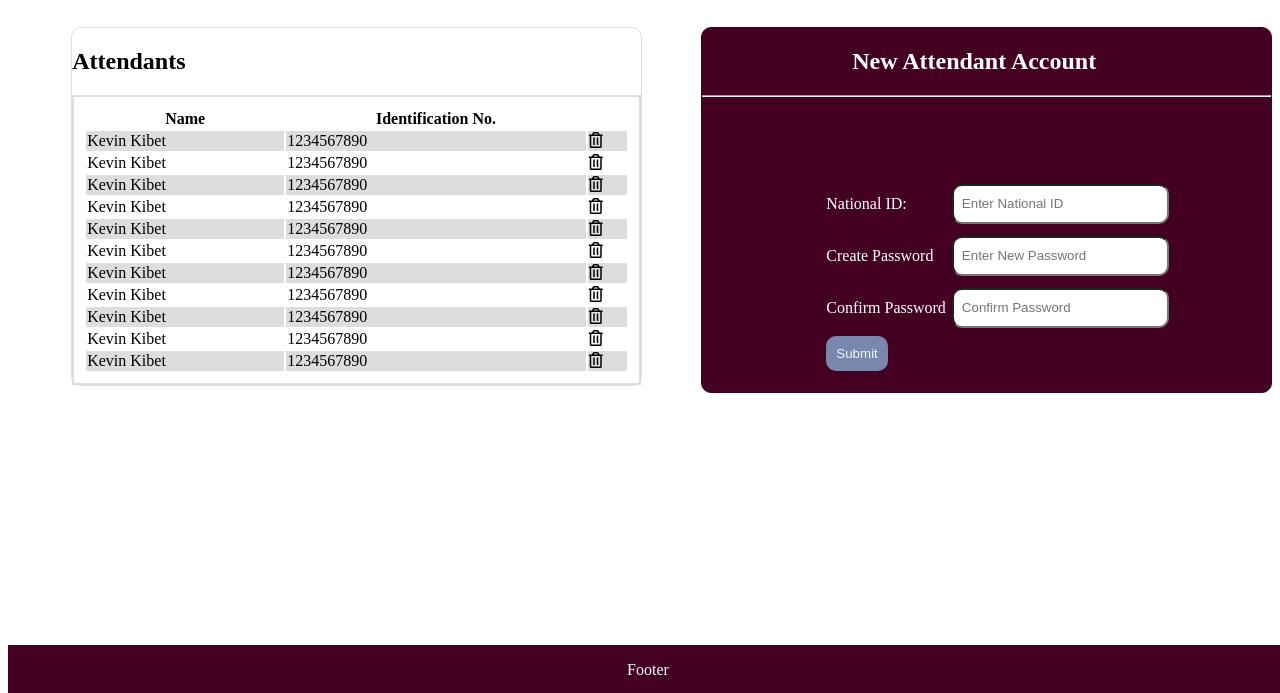
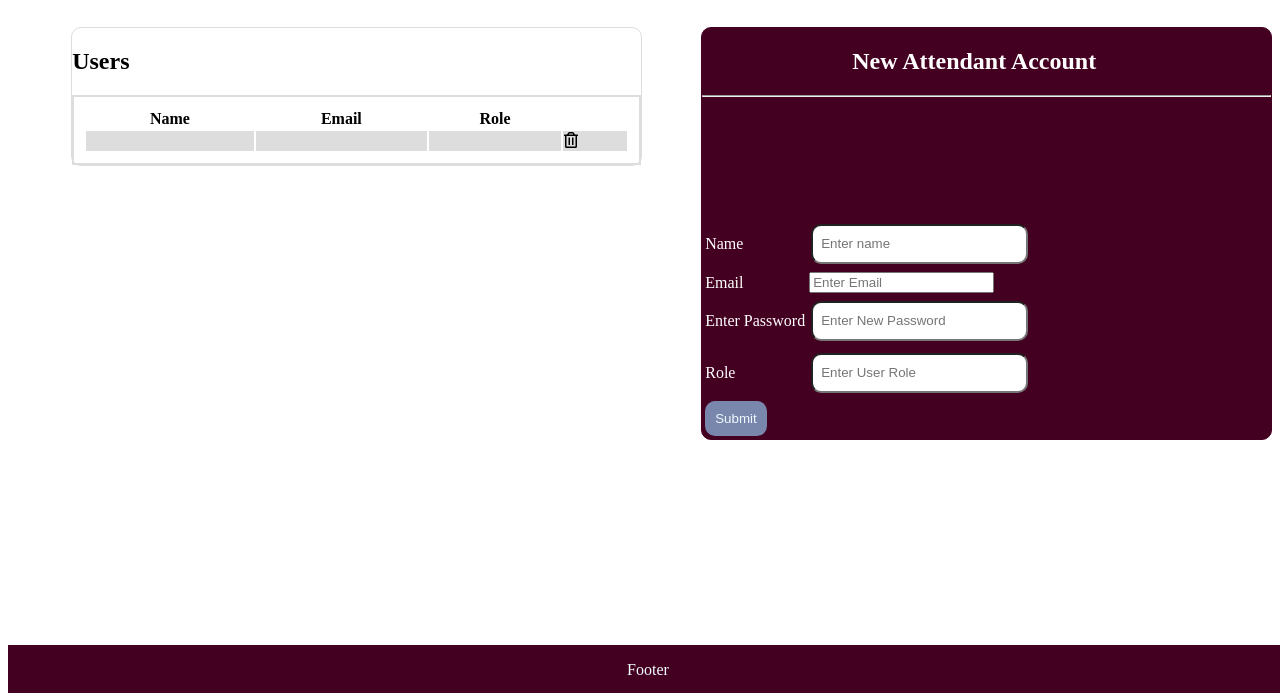
Before and after one commit to Arusey/Store-Manager-Application, a plain HTML site: page UI/attendant.html in a window 1280 px wide. Shown: the part 107-800 px from the top of the page. Drawn offline with Linux system fonts and the light colour scheme.

Commit message:
[Feature #161580515] Add user signup feature and make few changes

```diff
--- a/UI/attendant.html
+++ b/UI/attendant.html
@@ -28,114 +28,60 @@
         </div>
     </header>
     <div class="bigattendant">
-        <div class="AttendantDetails">
-            <h2>Attendants</h2>
+        <div class="AttendantDetails" id="allusers">
+            <h2>Users</h2>
             <table>
                 <tr>
                     <th>Name</th>
-                    <th>Identification No.</th>
+                    <th>Email</th>
+                    <th>Role</th>
+
                 </tr>
                 <tr>
-                    <td>Kevin Kibet</td>
-                    <td>1234567890</td>
-
-                    <td><span><i class="far fa-trash-alt"></i></span></td>
-                </tr>
-                <tr>
-                    <td>Kevin Kibet</td>
-                    <td>1234567890</td>
-
-                    <td><span><i class="far fa-trash-alt"></i></span></td>
-                </tr>
-                <tr>
-                    <td>Kevin Kibet</td>
-                    <td>1234567890</td>
-
-                    <td><span><i class="far fa-trash-alt"></i></span></td>
-                </tr>
-                <tr>
-                    <td>Kevin Kibet</td>
-                    <td>1234567890</td>
-
-                    <td><span><i class="far fa-trash-alt"></i></span></td>
-                </tr>
-                <tr>
-                    <td>Kevin Kibet</td>
-                    <td>1234567890</td>
-
-                    <td><span><i class="far fa-trash-alt"></i></span></td>
-                </tr>
-                <tr>
-                    <td>Kevin Kibet</td>
-                    <td>1234567890</td>
-
-                    <td><span><i class="far fa-trash-alt"></i></span></td>
-                </tr>
-                <tr>
-                    <td>Kevin Kibet</td>
-                    <td>1234567890</td>
-
-                    <td><span><i class="far fa-trash-alt"></i></span></td>
-                </tr>
-                <tr>
-                    <td>Kevin Kibet</td>
-                    <td>1234567890</td>
-
-                    <td><span><i class="far fa-trash-alt"></i></span></td>
-                </tr>
-                <tr>
-                    <td>Kevin Kibet</td>
-                    <td>1234567890</td>
-
-                    <td><span><i class="far fa-trash-alt"></i></span></td>
-                </tr>
-                <tr>
-                    <td>Kevin Kibet</td>
-                    <td>1234567890</td>
-
-                    <td><span><i class="far fa-trash-alt"></i></span></td>
-                </tr>
-                <tr>
-                    <td>Kevin Kibet</td>
-                    <td>1234567890</td>
+                    <td></td>
+                    <td></td>
+                    <td></td>
 
                     <td><span><i class="far fa-trash-alt"></i></span></td>
                 </tr>
             </table>
-
         </div>
         <div class="createAttendant">
             <h2>New Attendant Account</h2>
+
             <hr>
+            <form id="signup">
+                <h5 id="adminmessage"></h5>
+
                 <table>
                     <tr>
-                    <td><label for="">National ID:</label></td>
-                    <td><input type="text" placeholder="Enter National ID"></td>
+                        <td><label for="">Name</label></td>
+                        <td><input id="name" type="text" placeholder="Enter name"></td>
+                    </tr>
+                    <br>
+                    <tr>
+                        <td><label for="">Email</label></td>
+                        <td><input id="email" type="email" placeholder="Enter Email"></td>
                     </tr>
                     <br>
                     <br>
                     <tr>
-                    <td><label for="">Create Password</label></td>
-                    <td><input type="password" placeholder="Enter New Password"></td>
+                        <td><label for="">Enter Password</label></td>
+                        <td><input id="password" type="password" placeholder="Enter New Password"></td>
                     </tr>
                     <br>
                     <br>
                     <tr>
-                    <td><label for="">Confirm Password</label></td>
-                    <td><input type="password" placeholder="Confirm Password"></td>
+                        <td><label for="">Role</label></td>
+                        <td><input id="role" type="text" placeholder="Enter User Role"></td>
                     </tr>
                     <tr>
-                    <td><button class="button">Submit</button></td>
+                        <td><button type="submit" class="button">Submit</button></td>
                     </tr>
                 </table>
-            <form action="">
+            </form>
 
 
-
-
-
-
-            </form>
         </div>
     </div>
 
@@ -143,6 +89,9 @@
         <p>Footer</p>
     </footer>
 
+    <script src="static/signup.js"></script>
+    <script src="static/getUsers.js"></script>
+
 
 </body>
 
--- /dev/null
+++ b/UI/static/signup.js
@@ -0,0 +1,31 @@
+document.getElementById('signup').addEventListener("submit", userSignup);
+let Message = document.getElementById("Message");
+
+function userSignup(e){
+    e.preventDefault();
+    let name = document.getElementById('name').value;
+    let email = document.getElementById('email').value;
+    let password = document.getElementById('password').value;
+    let role = document.getElementById('role').value;
+    let token = localStorage.getItem('token')
+    fetch('https://lagatstores.herokuapp.com/api/v2/auth/attsignup', {
+        method: 'POST',
+        mode: 'cors',
+        headers: {
+            'content-type': 'application/json',
+            'x-access-token': token
+        },
+        body: JSON.stringify({
+            name: name,
+            email: email,
+            password: password,
+            role: role
+        })
+    })
+        .then(res => res.json())
+        .then((data) => {
+            console.log(data)
+            document.getElementById('adminmessage').innerHTML = data.message;
+        })
+        .catch((err) => console.log(err))
+}
```
Lines whose indentation alone changed are shown as unchanged.
